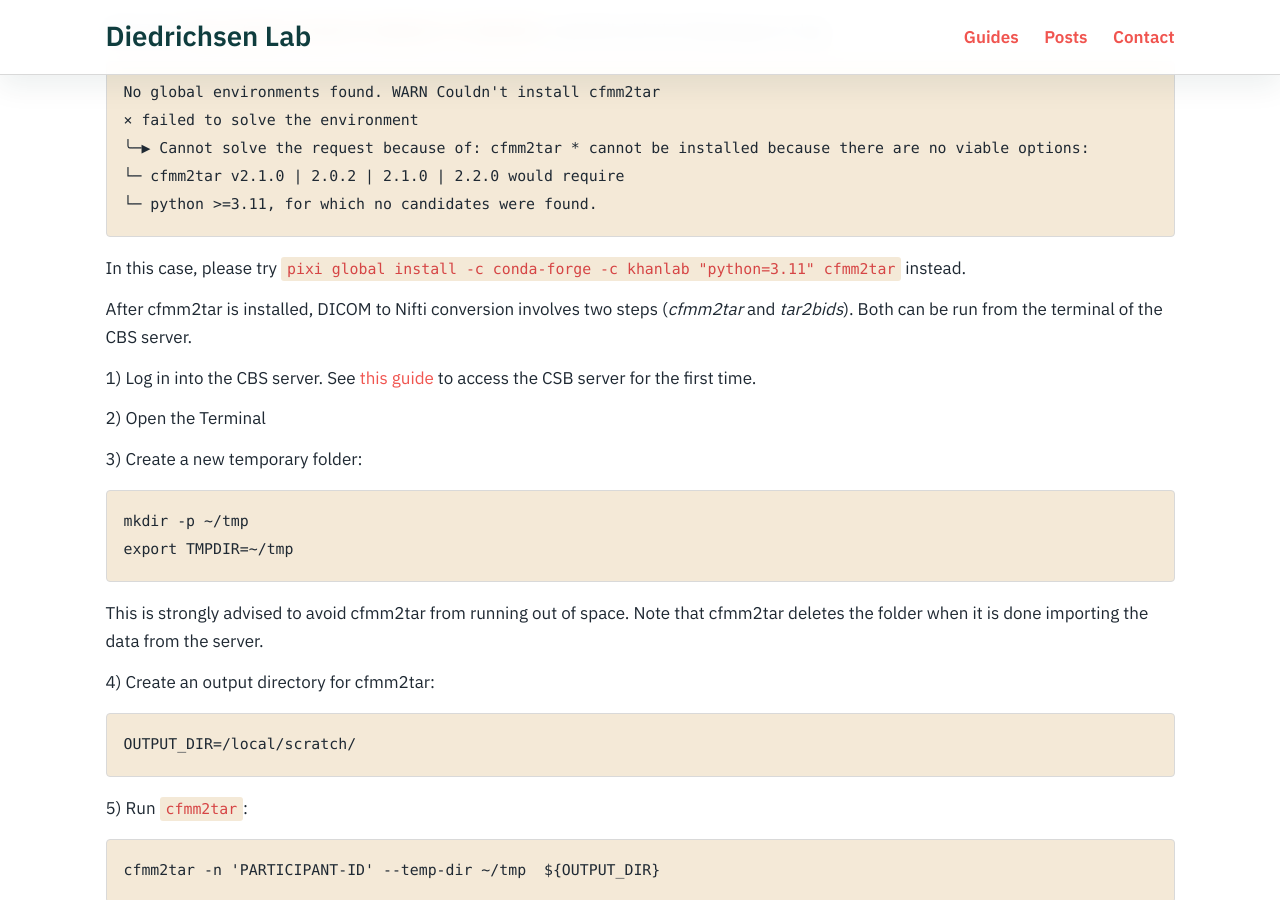
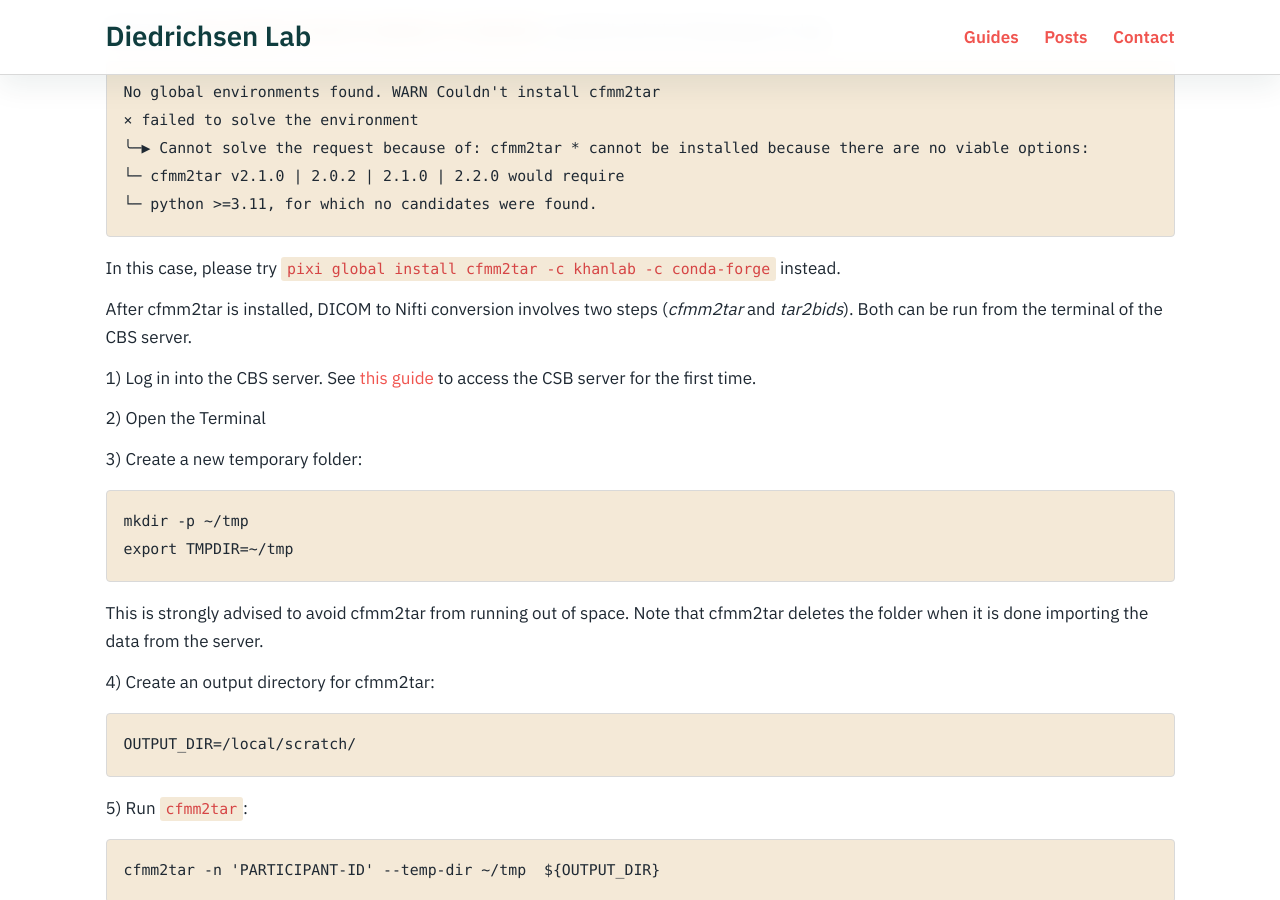
Before and after one commit to DiedrichsenLab/diedrichsenlab.github.io, a Jekyll site: the page built from _guides/09_autobids.md, in a window 1280 px wide and 900 px high, scrolled down 650 px. Built offline with Jekyll 4.4.1, drawn with Linux system fonts in a browser that asks for light colours.

Commit message:
Update 09_autobids.md

````diff
--- a/_guides/09_autobids.md
+++ b/_guides/09_autobids.md
@@ -34,7 +34,7 @@ No global environments found. WARN Couldn't install cfmm2tar
 └─ python >=3.11, for which no candidates were found.
 ```
 
-In this case, please try `pixi global install -c conda-forge -c khanlab "python=3.11" cfmm2tar` instead.
+In this case, please try `pixi global install cfmm2tar -c khanlab -c conda-forge` instead.
 
 After cfmm2tar is installed, DICOM to Nifti conversion involves two steps (*cfmm2tar* and *tar2bids*). Both can be run
 from the terminal of the CBS server.
````
